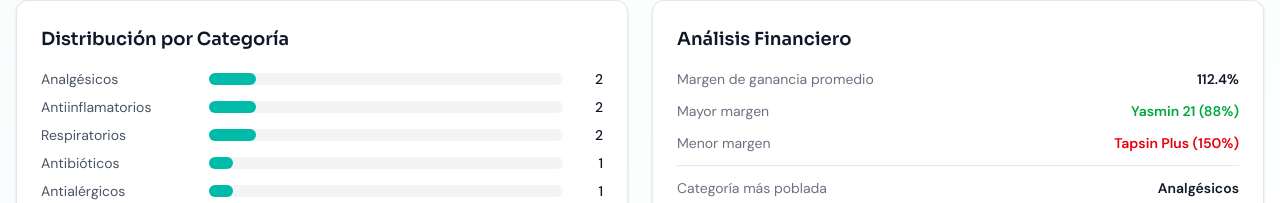
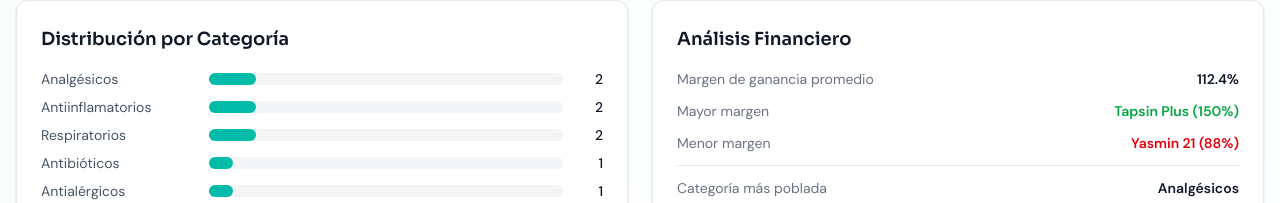
Before and after one commit to pedrocastellanos/meditrack, a React (Vite) app: page / in a window 1280 px wide. Shown: the part 377-580 px from the top of the page. Built offline with nearby package versions, Linux system fonts and the light colour scheme.

Commit message:
Corregir comparación de márgenes usando porcentaje en vez de valor absoluto

```diff
--- a/src/pages/Dashboard.tsx
+++ b/src/pages/Dashboard.tsx
@@ -50,8 +50,8 @@ export default function Dashboard() {
     const margenPromedio = margenes.length > 0
       ? margenes.reduce((sum, m) => sum + m.margenPorcentaje, 0) / margenes.length
       : 0
-    const mayorMargen = margenes.reduce((max, m) => m.margen > max.margen ? m : max, margenes[0] || { nombre: 'N/A', margen: 0, margenPorcentaje: 0 })
-    const menorMargen = margenes.reduce((min, m) => m.margen < min.margen ? m : min, margenes[0] || { nombre: 'N/A', margen: 0, margenPorcentaje: 0 })
+    const mayorMargen = margenes.reduce((max, m) => m.margenPorcentaje > max.margenPorcentaje ? m : max, margenes[0] || { nombre: 'N/A', margen: 0, margenPorcentaje: 0 })
+    const menorMargen = margenes.reduce((min, m) => m.margenPorcentaje < min.margenPorcentaje ? m : min, margenes[0] || { nombre: 'N/A', margen: 0, margenPorcentaje: 0 })
 
     const inventarioRiesgo = [...vencidos, ...proximosVencer].reduce((sum, m) => sum + m.precioCompra * m.stock, 0)
 
```
